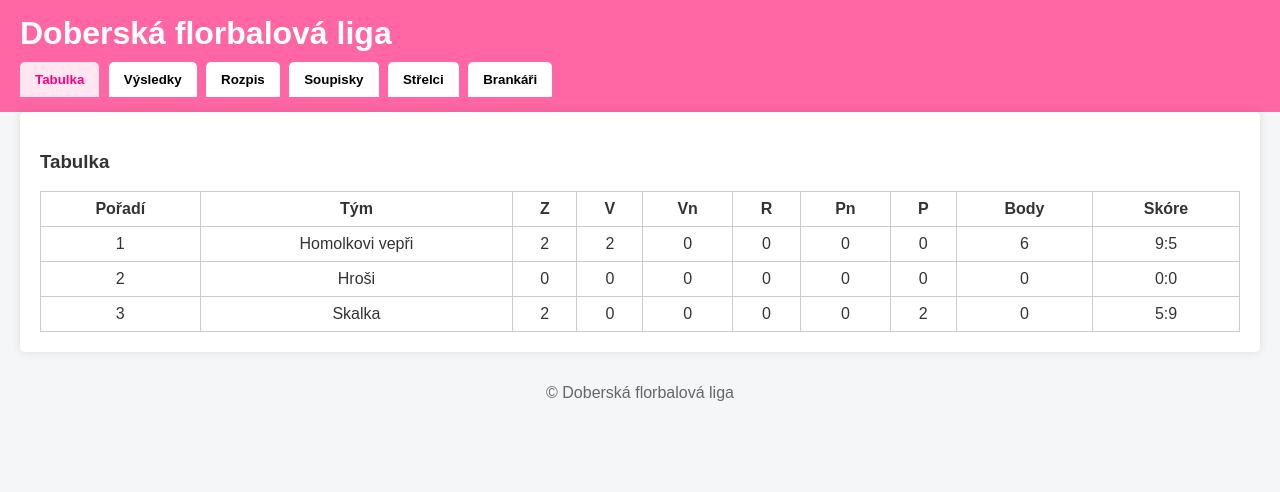
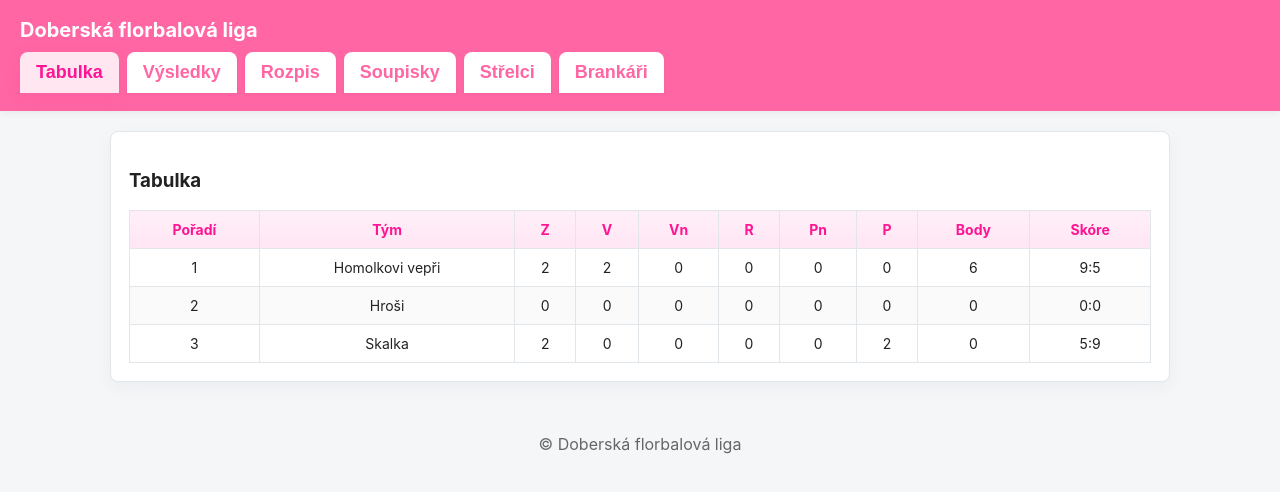
Before and after one commit to Adajeza/doberska-florbalova-liga, a plain HTML site: page index.html in a window 1280 px wide. Drawn offline with Linux system fonts and the light colour scheme.

Commit message:
Update style.css

```diff
--- a/style.css
+++ b/style.css
@@ -1,65 +1,85 @@
-body {
-  font-family: Arial, sans-serif;
-  margin: 0;
-  background: #f4f6f8;
-  color: #333;
+/* Pleasant UI: pink header / tabs, readable fonts, subtle shadow */
+:root{
+  --pink:#ff66a3;
+  --pink-active:#ff1493;
+  --muted:#666;
+  --card-bg:#ffffff;
+  --page-bg:#f4f6f8;
+  --border:#e1e6ea;
 }
 
-header {
-  background: #ff66a3;
-  color: white;
-  padding: 15px 20px;
+*{box-sizing:border-box}
+body{
+  font-family: Inter, -apple-system, BlinkMacSystemFont, "Segoe UI", Roboto, "Helvetica Neue", Arial;
+  margin:0; background:var(--page-bg); color:#222;
+  -webkit-font-smoothing:antialiased;
 }
 
-header h1 {
-  margin: 0 0 10px 0;
+header{
+  background:var(--pink);
+  color:white;
+  padding:18px 20px;
+  box-shadow: 0 2px 8px rgba(0,0,0,0.06);
+}
+header h1{ margin:0 0 10px 0; font-size:20px; }
+
+nav#main-nav{
+  display:flex;
+  gap:8px;
+  flex-wrap:wrap;
+}
+nav#main-nav .tab-button{
+  background: white;
+  color: var(--pink);
+  border: none;
+  padding: 10px 16px;
+  font-size:18px;
+  font-weight:700;
+  border-radius:8px 8px 0 0;
+  cursor:pointer;
+  transition: transform .08s ease, background .12s;
+  box-shadow: 0 1px 3px rgba(0,0,0,0.04);
+}
+nav#main-nav .tab-button:hover{ transform: translateY(-2px); background:#ffe6f4; }
+nav#main-nav .tab-button.active{
+  background: #ffe6f0;
+  color: var(--pink-active);
+  box-shadow: 0 4px 18px rgba(255,20,147,0.08);
 }
 
-nav button {
-  background: white;
-  border: none;
-  padding: 10px 15px;
-  margin-right: 5px;
-  cursor: pointer;
-  font-weight: bold;
-  border-radius: 5px 5px 0 0;
-  transition: 0.3s;
+/* content */
+main{ padding:20px; max-width:1100px; margin:0 auto; }
+
+.tab-content{
+  display:none;
+  background:var(--card-bg);
+  padding:18px;
+  border-radius:8px;
+  box-shadow: 0 6px 20px rgba(16,24,40,0.04);
+  border: 1px solid var(--border);
+  margin-bottom:20px;
 }
 
-nav button.active {
-  background: #ffe6f0;
-  color: #ff0080;
+/* tables */
+table{ width:100%; border-collapse:collapse; margin-top:10px; background:var(--card-bg); }
+th, td{ border:1px solid var(--border); padding:10px; text-align:center; font-size:14px; }
+th{ background: linear-gradient(180deg,#ffeff8,#ffe6f4); color:var(--pink-active); font-weight:700; }
+tr:nth-child(even) td{ background:#fafafa; }
+
+/* team buttons in rosters */
+.team-buttons{ margin-bottom:12px; display:flex; gap:8px; flex-wrap:wrap; }
+.team-buttons button{
+  padding:6px 10px; border-radius:6px; border:1px solid var(--border);
+  background:#fff; cursor:pointer; font-weight:600;
 }
+.team-buttons button.active{ background:#ffeff8; color:var(--pink-active); border-color:#ffd1e8; }
 
-nav button:hover {
-  background: #ffb3d1;
+/* small helpers */
+.gk{ color:#c0392b; font-weight:700; }
+.small{ font-size:13px; color:var(--muted); }
+
+/* responsive */
+@media (max-width:720px){
+  nav#main-nav .tab-button{ font-size:15px; padding:8px 10px; }
+  th, td{ font-size:13px; padding:8px; }
 }
-
-.tab-content {
-  display: none;
-  padding: 20px;
-  background: white;
-  box-shadow: 0px 0px 10px rgba(0,0,0,0.1);
-  margin: 0 20px 20px 20px;
-  border-radius: 5px;
-}
-
-table {
-  width: 100%;
-  border-collapse: collapse;
-  margin-top: 10px;
-}
-
-table, th, td {
-  border: 1px solid #ccc;
-}
-
-th, td {
-  padding: 8px;
-  text-align: center;
-}
-
-.gk {
-  color: red;
-  font-weight: bold;
-}
```
